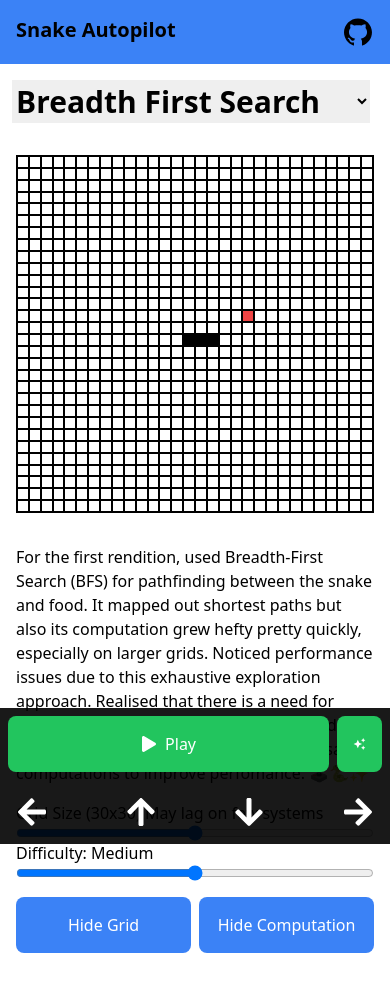
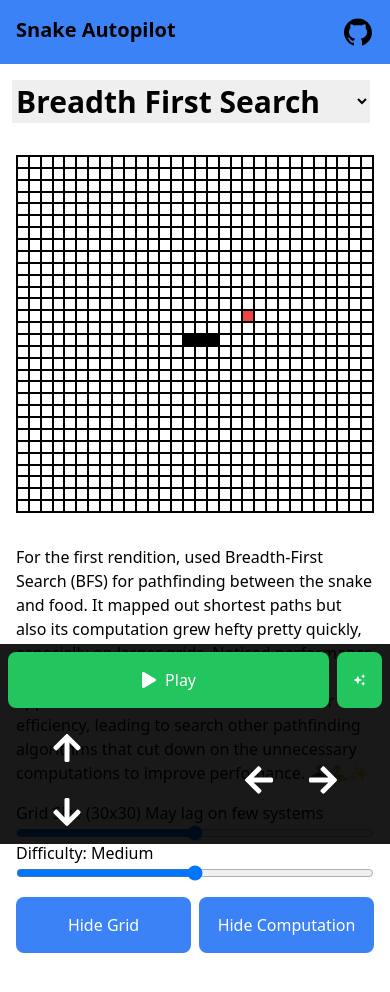
Before and after one commit to PuneetTri/snake-autopilot, a React (Vite) app: page / in a window 390 px wide. Shown: the top 992 px of the page. Built offline with nearby package versions, Linux system fonts and the light colour scheme.

Commit message:
Improved virtual arrow keys for better experience

```diff
--- a/src/App.tsx
+++ b/src/App.tsx
@@ -286,7 +286,7 @@ function App() {
         break;
       case "Hamiltonian Cycle":
         setDescription(
-          "Later, I stumbled upon the Hamiltonian Cycle which with just one-time O(4^n) computation can actually result in a perfect game. However, it is painfully slow in visualizing the entire game as it follows the same path again and again often times without even the need. Once the cycle is calculated, it lazily follows the Hamiltonian cycle, which in turn ensures that the snake would never bite itself in its tail. Despite of the visualization issue, Hmiltonian cycle indeed results in a perfect game of snake. 🐍⚙️🏆🏁"
+          "Later, I stumbled upon the Hamiltonian Cycle which with just one-time O(4^n) computation can actually result in a perfect game. However, it is painfully slow in visualizing the entire game as it follows the same path again and again often times without even the need. Once the cycle is calculated, it lazily follows the Hamiltonian cycle, which in turn ensures that the snake would never bite itself in its tail. Despite of the visualization issue, Hamiltonian cycle indeed results in a perfect game of snake. 🐍⚙️🏆🏁"
         );
         break;
     }
@@ -700,17 +700,8 @@ function App() {
                 )}
               </button>
             </div>
-            <div className="flex flex-row justify-between lg:hidden">
-              <button
-                onClick={() =>
-                  direction !== "left" &&
-                  direction !== "right" &&
-                  setDirection("left")
-                }
-                className="p-4 text-white"
-              >
-                <FaArrowLeft className="h-8 w-8" />
-              </button>
+            <div className="flex flex-row justify-center space-x-32 lg:hidden items-center">
+              <div className="flex flex-col">
                 <button
                   onClick={() =>
                     direction !== "up" &&
@@ -721,6 +712,7 @@ function App() {
                 >
                   <FaArrowUp className="h-8 w-8" />
                 </button>
+
                 <button
                   onClick={() =>
                     direction !== "down" &&
@@ -730,6 +722,19 @@ function App() {
                   className="p-4 text-4xl text-white"
                 >
                   <FaArrowDown className="h-8 w-8" />
+                </button>
+              </div>
+
+              <div>
+                <button
+                  onClick={() =>
+                    direction !== "left" &&
+                    direction !== "right" &&
+                    setDirection("left")
+                  }
+                  className="p-4 text-white"
+                >
+                  <FaArrowLeft className="h-8 w-8" />
                 </button>
 
                 <button
@@ -745,6 +750,7 @@ function App() {
               </div>
             </div>
           </div>
+        </div>
       </main>
     </>
   );
```
Lines whose indentation alone changed are shown as unchanged.
